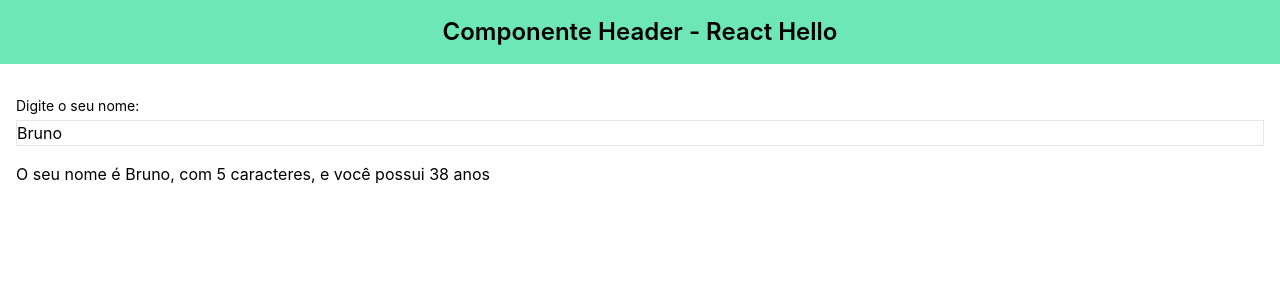
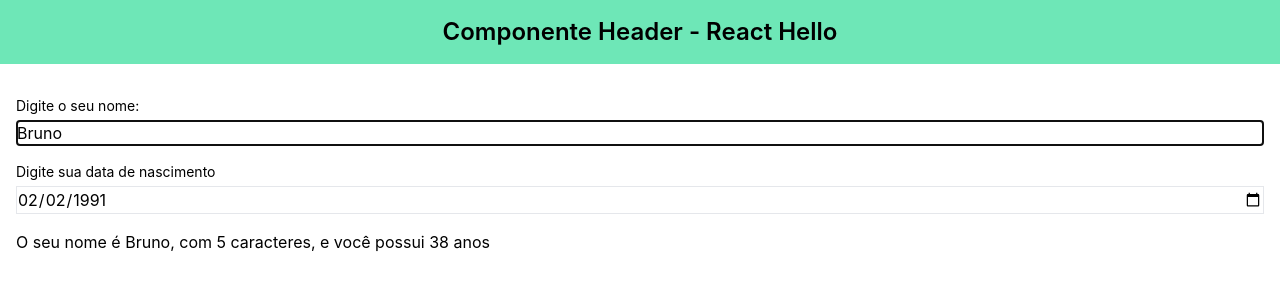
Before and after one commit to brunoromeo001/react-hello, a React (Create React App) app: page / in a window 1280 px wide. Shown: the top 300 px of the page. Built offline with nearby package versions, Linux system fonts and the light colour scheme; the HTML template or start-up script is replaced by a standard one.

Commit message:
Aula 2.7 react-hello

```diff
--- a/src/App.js
+++ b/src/App.js
@@ -1,17 +1,22 @@
 import { useState } from "react";
 import Header from "./components/Header";
 import Main from "./components/Main";
+import TextInput from "./components/TextInput";
+import DateInput from "./components/DateInput";
 
 export default function App() {
   console.log('Teste no console do navegador');
-  const state = useState('Bruno');
+  const [name, setName] = useState('Bruno');
+  const [birthDate, setBirthDate] = useState('1991-02-02');
 
-  const [name, setName] = useState('Bruno');
-
-  function handleNameChange(event) {
-    const newName = event.currentTarget.value
+  function handleNameChange(newName) {
 
     setName(newName)
+  }
+
+  function handleBirthDateChange(newBirthDate) {
+
+    setBirthDate(newBirthDate)
   }
 
   return (
@@ -21,22 +26,16 @@ export default function App() {
       </Header>
 
       <Main>
-        <div className="flex flex-col my-4">
-          <label
-            className="text-sm mb-1"
-            htmlFor="inputName"
-          >
-            Digite o seu nome:
-
-          </label>
-          <input
-            id="inputName"
-            type='text'
-            className="border"
-            value={name}
-            onChange={handleNameChange}
-          />
-        </div>
+        <TextInput
+          labelDescription="Digite o seu nome:"
+          inputValue={name}
+          onInputChang={handleNameChange}
+        />
+        <DateInput
+          labelDescription="Digite sua data de nascimento"
+          inputValue={birthDate}
+          onInputChang={handleBirthDateChange}
+        />
         <p>
           O seu nome é {name}, com {name.length} caracteres, e você possui 38 anos
         </p>
--- /dev/null
+++ b/src/components/DateInput.js
@@ -0,0 +1,36 @@
+import React from 'react'
+
+export default function DateInput({
+	labelDescription = 'Descrição do label:',
+	inputValue = '2024-04-30',
+	onInputChang = null
+}) {
+
+	function handleInputChange({ currentTarget }) {
+
+		if (onInputChang) {
+			const newValue = currentTarget.value;
+			onInputChang(newValue)
+		}
+
+
+	}
+  return (
+    <div className="flex flex-col my-4">
+			<label
+				className="text-sm mb-1"
+				htmlFor="inputName"
+			>
+				{labelDescription}
+
+			</label>
+			<input
+				id="inputName"
+				type='date'
+				className="border"
+				value={inputValue}
+				onChange={handleInputChange}
+			/>
+    </div>
+  )
+}
--- /dev/null
+++ b/src/components/TextInput.js
@@ -0,0 +1,37 @@
+import React from 'react'
+
+export default function TextInput({
+	labelDescription = 'Descrição do label:',
+	inputValue = 'Valor padrão do input',
+	onInputChang = null
+}) {
+
+	function handleInputChange({ currentTarget }) {
+
+		if (onInputChang) {
+			const newValue = currentTarget.value;
+			onInputChang(newValue)
+		}
+
+
+	}
+  return (
+    <div className="flex flex-col my-4">
+			<label
+				className="text-sm mb-1"
+				htmlFor="inputName"
+			>
+				{labelDescription}
+
+			</label>
+			<input
+				autoFocus
+				id="inputName"
+				type='text'
+				className="border"
+				value={inputValue}
+				onChange={handleInputChange}
+			/>
+    </div>
+  )
+}
```
Also changed, not shown: 1 other file (tests, documents, lock files or other folders).
